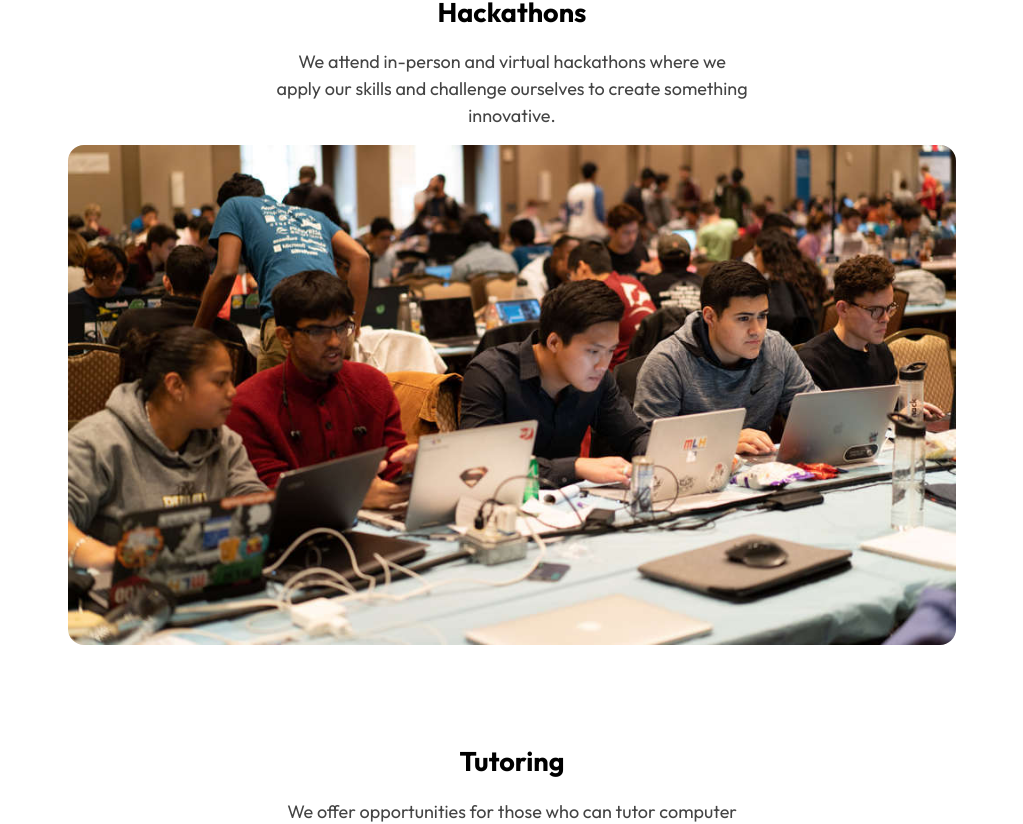
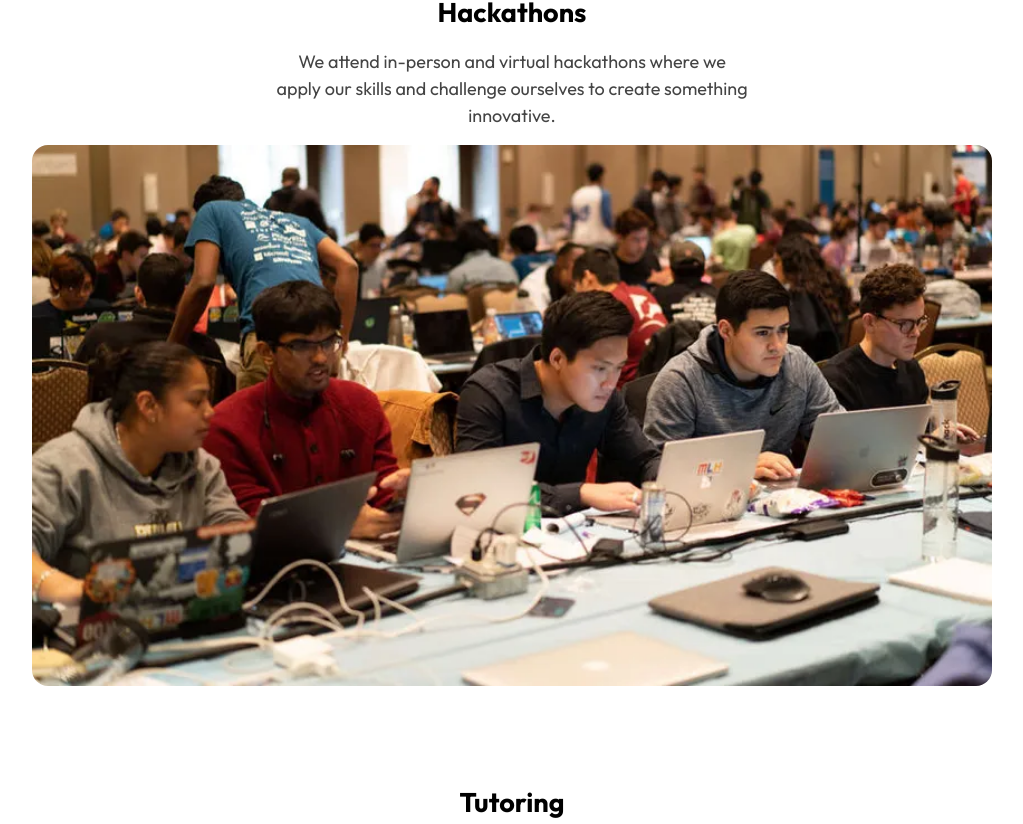
Before and after one commit to Supercolbat/crhsidea-website, a SvelteKit app: page / in a window 1280 px wide. Shown: the part 3312-4136 px from the top of the page, without its empty margins (128-1151 px from the left). Built offline with nearby package versions, Linux system fonts and the light colour scheme.

Commit message:
fix: update styling

```diff
--- a/src/routes/+page.svelte
+++ b/src/routes/+page.svelte
@@ -186,7 +186,7 @@
 			to create something innovative.
 		</p>
 
-		<img src="/assets/hackathon0.jpg" alt="Picture of TAMUHack 2023" />
+		<img src="/assets/hackathon0.webp" alt="Picture of TAMUHack 2023" />
 	</section>
 
 	<section class="section-center">
@@ -228,7 +228,7 @@
 			<details>
 				<summary>I don't know what a hackathon is</summary>
 				A hackathon is a programming event where teams of four people or less work to create an app in
-				a time constraint. These can range from 48 hours to a week. The main goal of hackathons are the
+				a time constraint. These can range from 24 hours to a week. The main goal of hackathons are the
 				viability and execution of an idea. Think of this as a startup competition. Also free food!
 			</details>
 
@@ -273,6 +273,10 @@
 	}
 
 	@media (width < 760px) {
+		header {
+			height: 90vh;
+		}
+
 		.header-body {
 			margin-right: var(--spacing--page-x) !important;
 		}
@@ -282,7 +286,7 @@
 		}
 	}
 
-	@media (width < 550px) {
+	@media (width < 550px) or (height < 550px) {
 		:root {
 			--font-xl: 4rem !important;
 			--font--scroller: 3rem !important;
@@ -445,7 +449,7 @@
 
 	.hackathons {
 		img {
-			width: 75%;
+			width: var(--size--max-width);
 			border-radius: 1rem;
 		}
 	}
```
Also changed, not shown: static/assets/hackathon0.jpg (deleted), static/assets/hackathon0.webp (added).
